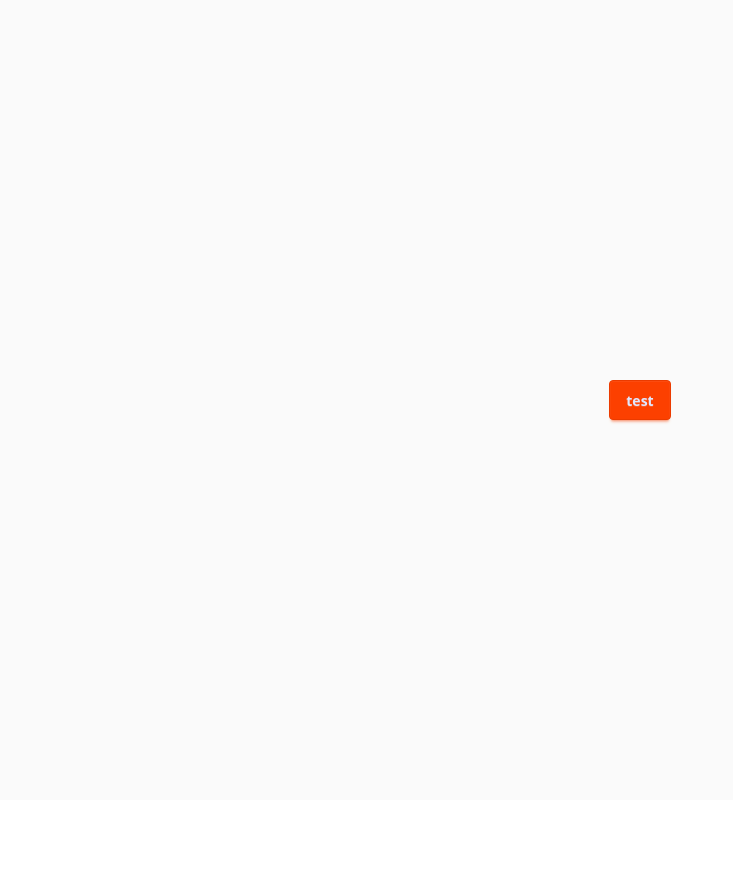
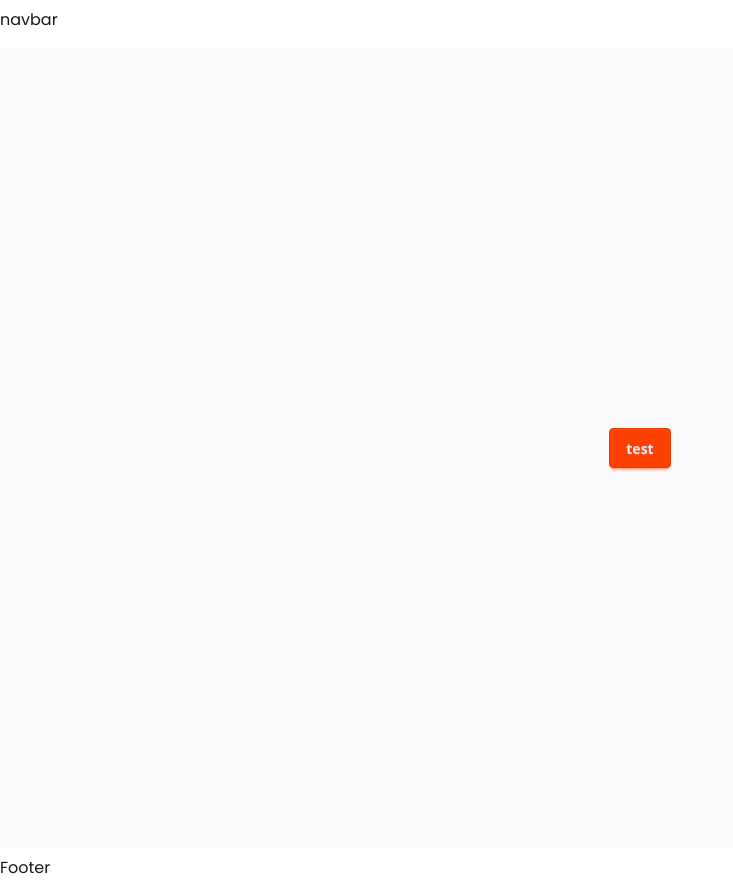
Before and after one commit to aftabuddin007/kids-stationary-app, a Next.js app in the folder my-app/: page / in a window 1280 px wide. Shown: the whole page, without its empty margins (0-733 px from the left). Before the commit the page ends 800 px from the top, so only its background shows below. Built offline with nearby package versions, Linux system fonts and the light colour scheme.

Commit message:
add navbar and footer

```diff
--- a/my-app/src/app/layout.jsx
+++ b/my-app/src/app/layout.jsx
@@ -1,5 +1,7 @@
 import { Geist, Geist_Mono, Poppins } from "next/font/google";
 import "./globals.css";
+import Navbar from "@/components/layouts/Navbar";
+import Footer from "@/components/layouts/Footer";
 
 
 const poppins = Poppins({
@@ -28,7 +30,19 @@ export default function RootLayout({ children }) {
       <body
         className={`${poppins.className} antialiased`}
       >
+        <header className="py-2 md:11/12 mx-auto">
+          <Navbar></Navbar>
+        </header>
+
+<main className="py-2 md:11/12 mx-auto">
+
         {children}
+</main>
+
+        <footer>
+
+        <Footer></Footer>
+        </footer>
       </body>
     </html>
   );
--- a/my-app/src/components/layouts/Footer.jsx
+++ b/my-app/src/components/layouts/Footer.jsx
@@ -0,0 +1,11 @@
+import React from 'react';
+
+const Footer = () => {
+    return (
+        <div>
+           Footer
+        </div>
+    );
+};
+
+export default Footer;
--- a/my-app/src/components/layouts/Navbar.jsx
+++ b/my-app/src/components/layouts/Navbar.jsx
@@ -0,0 +1,11 @@
+import React from 'react';
+
+const Navbar = () => {
+    return (
+        <div>
+            navbar
+        </div>
+    );
+};
+
+export default Navbar;
```
